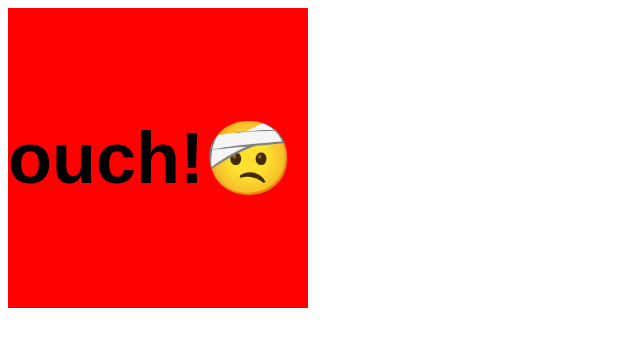
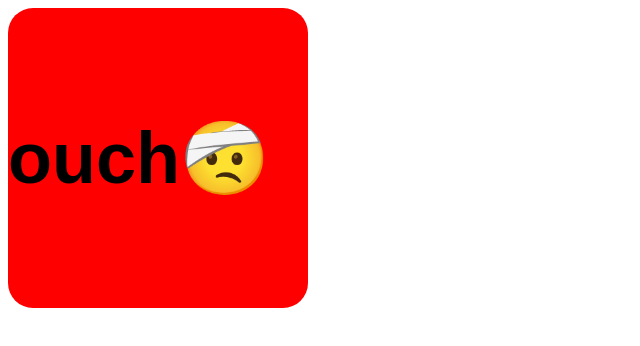
Before and after one commit to Vinay-webDev/jsalt23-eventListener-more-events, a plain HTML site: page index.html in a window 1280 px wide. Both pictures are taken after a click on the element "click me😃". Shown: the whole page, without its empty margins (0-640 px from the left). Drawn offline with Linux system fonts and the light colour scheme.

Commit message:
3. mouseover event (don't do it😲)

```diff
--- a/css/style.css
+++ b/css/style.css
@@ -8,4 +8,5 @@
     display: flex;
     align-items: center;
     text-align: center;
+    border-radius: 25px;
 }
--- a/js/main.js
+++ b/js/main.js
@@ -4,5 +4,10 @@ const myBox = document.getElementById("myBox");
 
 myBox.addEventListener("click", (event) => {
     event.target.style.backgroundColor = "red";
-    event.target.textContent = "ouch!🤕";
+    event.target.textContent = "ouch🤕";
 })
+
+myBox.addEventListener("mouseover", (event) => {
+    event.target.style.backgroundColor = "yellow";
+    event.target.textContent = "don't do it😲";
+})
```
